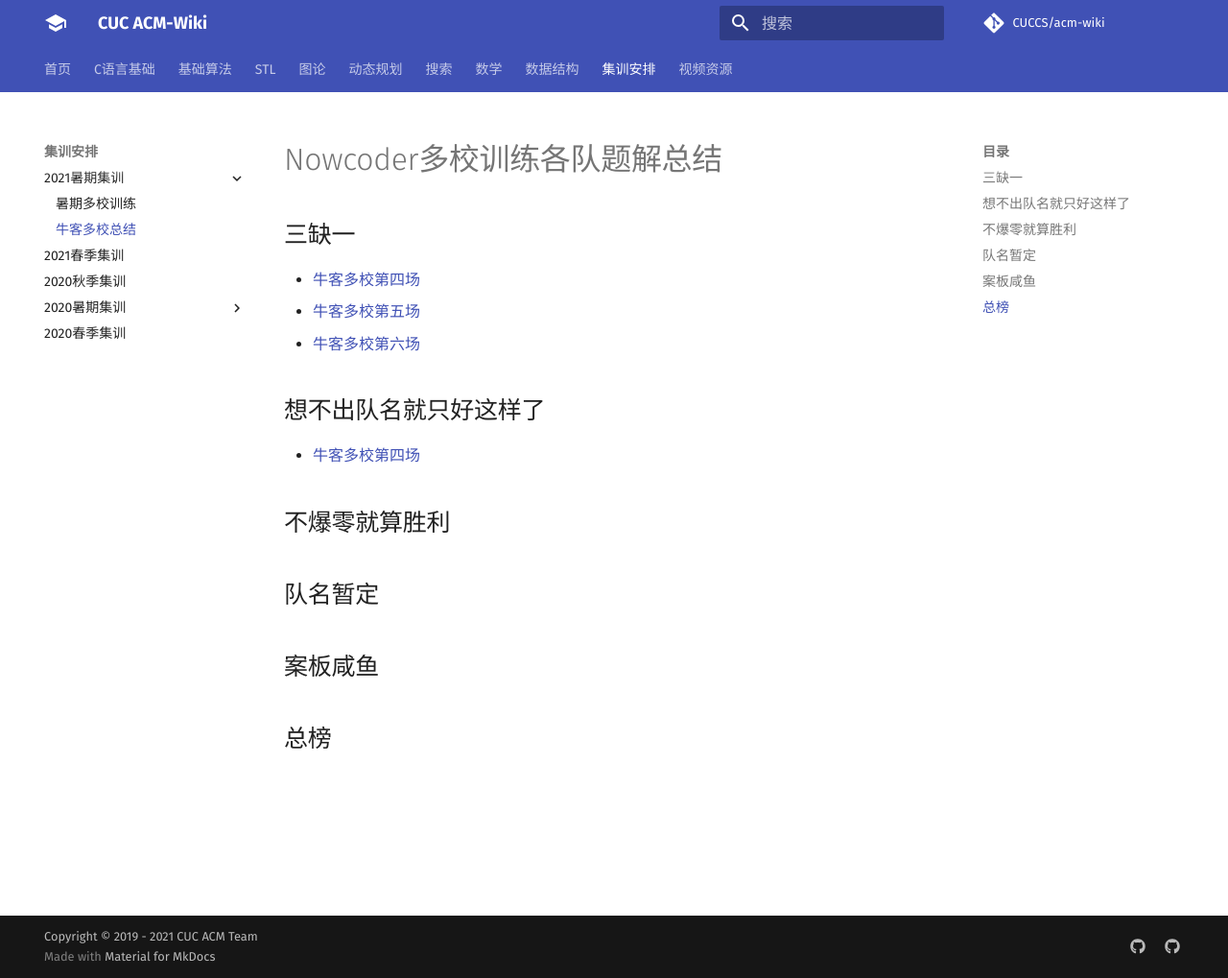
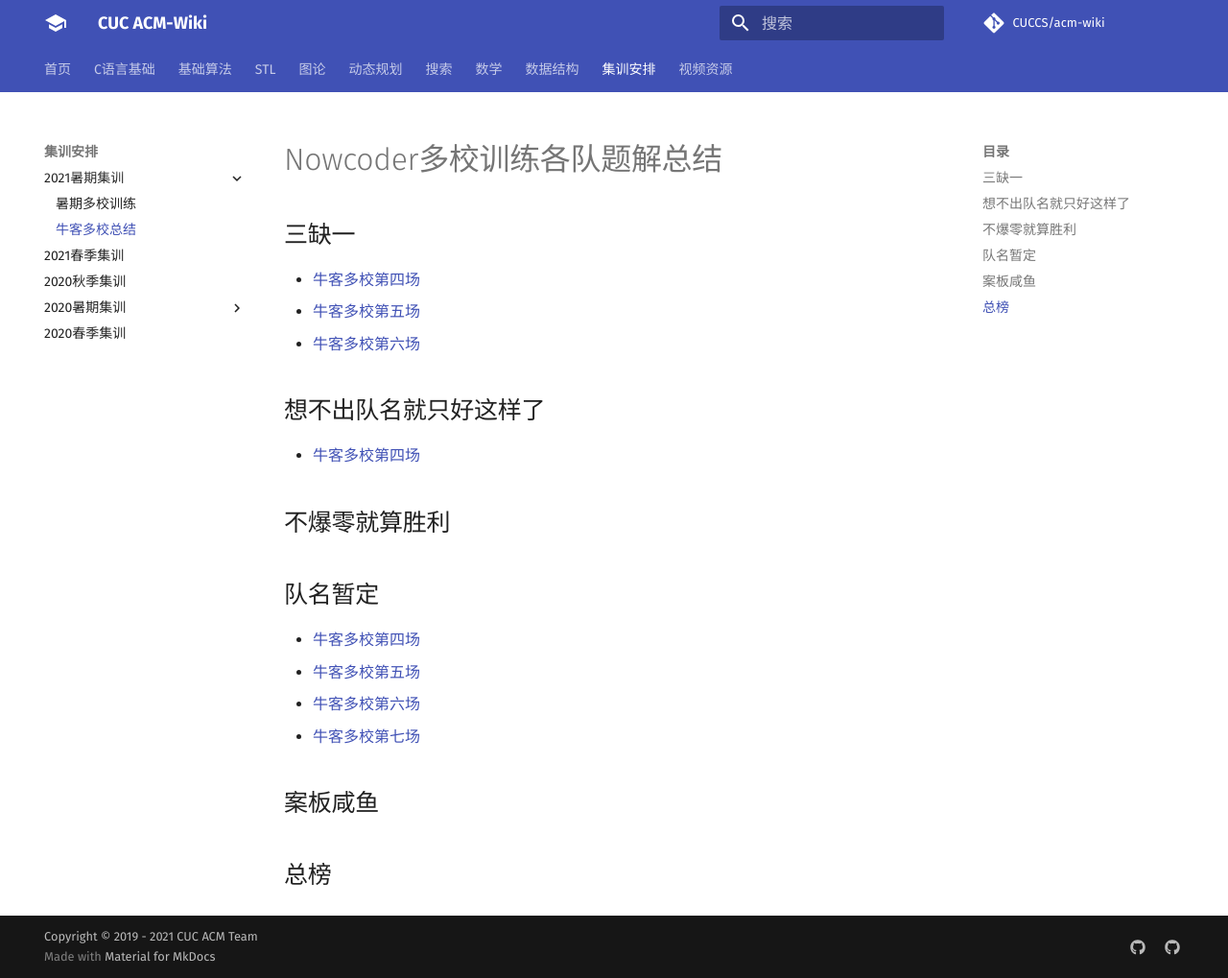
Before and after one commit to CUCCS/acm-wiki, an MkDocs documentation site: the page built from docs/training/2021Summer/nowcoder.md, in a window 1280 px wide and 1019 px high. Shown: the whole window at 96% size. Built offline with MkDocs 1.6.1 and Material for MkDocs 9.7.7, drawn with Linux system fonts in a browser that asks for light colours; comment, search, counter and statistics services are not loaded.

Commit message:
更新了牛客题解

```diff
--- a/docs/training/2021Summer/nowcoder.md
+++ b/docs/training/2021Summer/nowcoder.md
@@ -16,7 +16,10 @@
 
 ## 队名暂定
 
-
+- [牛客多校第四场](https://github.com/KyireQi/2021Nowcoder-Training-Solutions/blob/To_be_continued/2021牛客暑期多校训练营4.md)
+- [牛客多校第五场](https://github.com/KyireQi/2021Nowcoder-Training-Solutions/blob/To_be_continued/2021牛客暑期多校训练营5.md)
+- [牛客多校第六场](https://github.com/KyireQi/2021Nowcoder-Training-Solutions/blob/To_be_continued/2021牛客暑期多校训练营6.md)
+- [牛客多校第七场](https://github.com/KyireQi/2021Nowcoder-Training-Solutions/blob/To_be_continued/2021牛客暑期多校训练营7.md)
 
 ## 案板咸鱼
 
```
